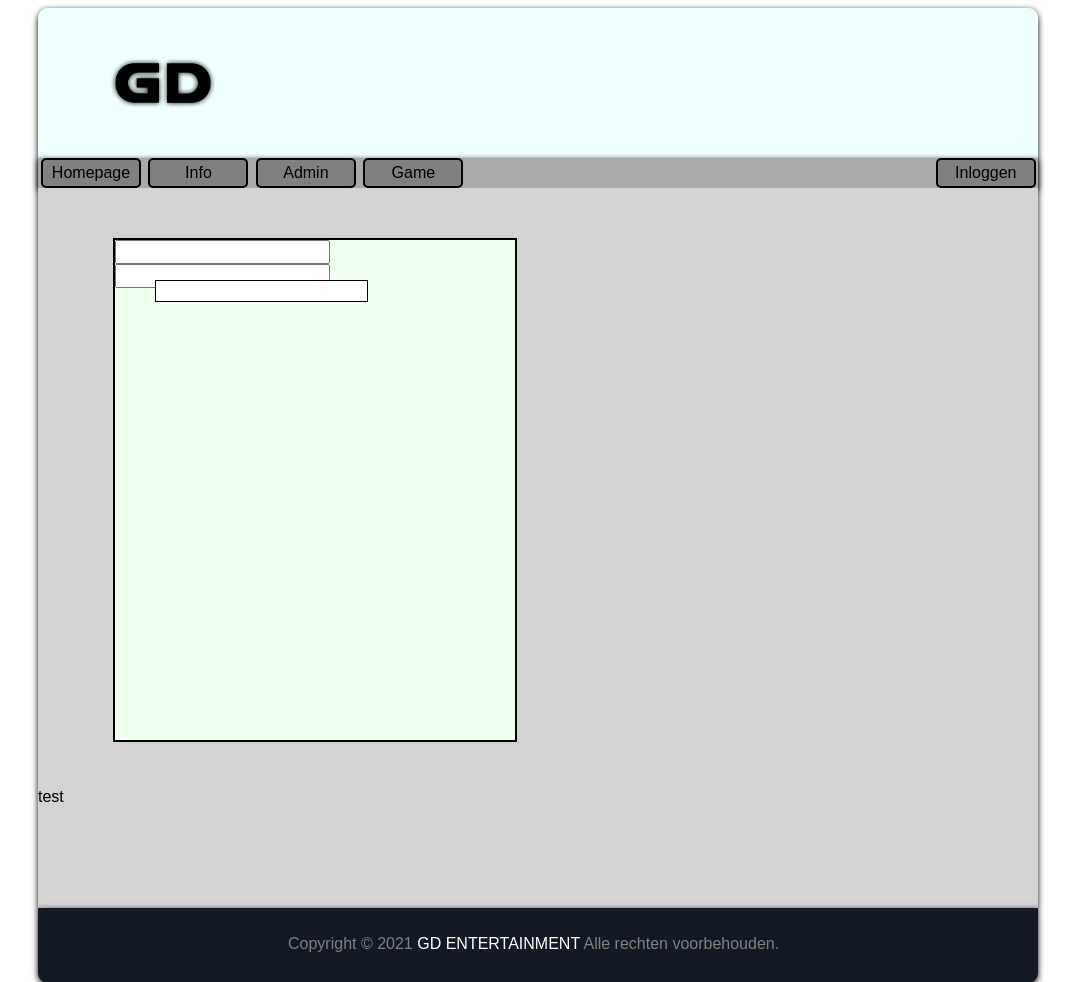
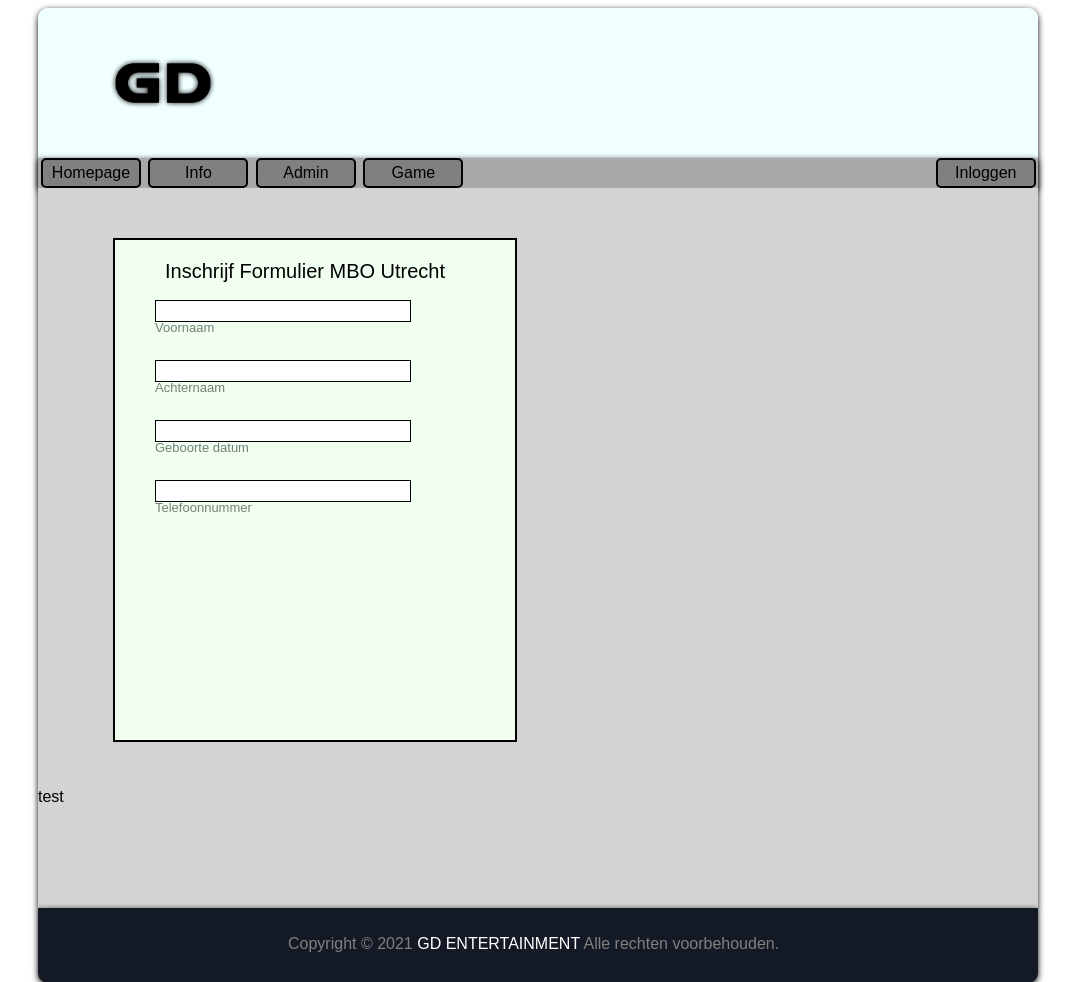
Before and after one commit to Penguinnguy/Project-Web, a PHP site: page /admin.html in a window 1280 px wide. Shown: the top 982 px of the page, without its empty margins (102-1177 px from the left). Run offline with PHP 8.4, Linux system fonts and the light colour scheme.

Commit message:
Admin page update/Db connect page added
Kleine update aan de admin pagina en de connect db pagina toegevoegd voor de database connectie.

```diff
--- a/admin.html
+++ b/admin.html
@@ -21,9 +21,15 @@
             </div>
             <div class="main-block">
                 <div class="input-block">
+                    <p class="inschrijf-txt">Inschrijf Formulier MBO Utrecht</p>
                     <input type="text" class="input1">
+                    <p class="input1-txt">Voornaam</p>
                     <input type="text" class="input2">
+                    <p class="input2-txt">Achternaam</p>
                     <input type="text" class="input3">
+                    <p class="input3-txt">Geboorte datum</p>
+                    <input type="text" class="input4">
+                    <p class="input4-txt">Telefoonnummer</p>
                 </div>
             </div>
             <div class="bottom-bar">
--- a/css.css
+++ b/css.css
@@ -158,7 +158,7 @@ button:hover {
     height: 30px;
     border: 2px solid black;
     position: relative;
-    right: 2px;
+    right: 1px;
     background-color: honeydew;
 }
 .software-txt {
@@ -179,9 +179,9 @@ button:hover {
     height: 30px;
     border: 2px solid black;
     position: relative;
-    right: 2px;
+    right: 1px;
     background-color: honeydew;
-    top: 105px;
+    top: 107px;
 }
 
 .it-txt {
@@ -209,6 +209,70 @@ button:hover {
 
 .input1 {
     border: 1px solid black;
-    margin: 40px;
+    margin-left: 40px;
+    margin-top: 60px;
     position: absolute;
+    width: 250px;
 }
+
+.input2 {
+    border: 1px solid black;
+    margin-top: 120px;
+    margin-left: 40px;
+    position: absolute;
+    width: 250px;
+}
+
+.input3 {
+    border: 1px solid black;
+    margin-top: 180px;
+    margin-left: 40px;
+    position: absolute;
+    width: 250px;
+}
+
+.input4 {
+    border: 1px solid black;
+    margin-top: 240px;
+    margin-left: 40px;
+    position: absolute;
+    width: 250px;
+}
+
+.inschrijf-txt {
+    position: absolute;
+    font-size: 20px;
+    margin-left: 50px;
+}
+
+.input1-txt {
+    position: absolute;
+    margin-left: 40px;
+    margin-top: 80px;
+    font-size: 13px;
+    opacity: 0.5;
+}
+
+.input2-txt {
+    position: absolute;
+    margin-left: 40px;
+    margin-top: 140px;
+    font-size: 13px;
+    opacity: 0.5;
+}
+
+.input3-txt {
+    position: absolute;
+    margin-left: 40px;
+    margin-top: 200px;
+    font-size: 13px;
+    opacity: 0.5;
+}
+
+.input4-txt {
+    position: absolute;
+    margin-left: 40px;
+    margin-top: 260px;
+    font-size: 13px;
+    opacity: 0.5;
+}
```
Also changed, not shown: connect_db.php (added, +9 -0 lines).
